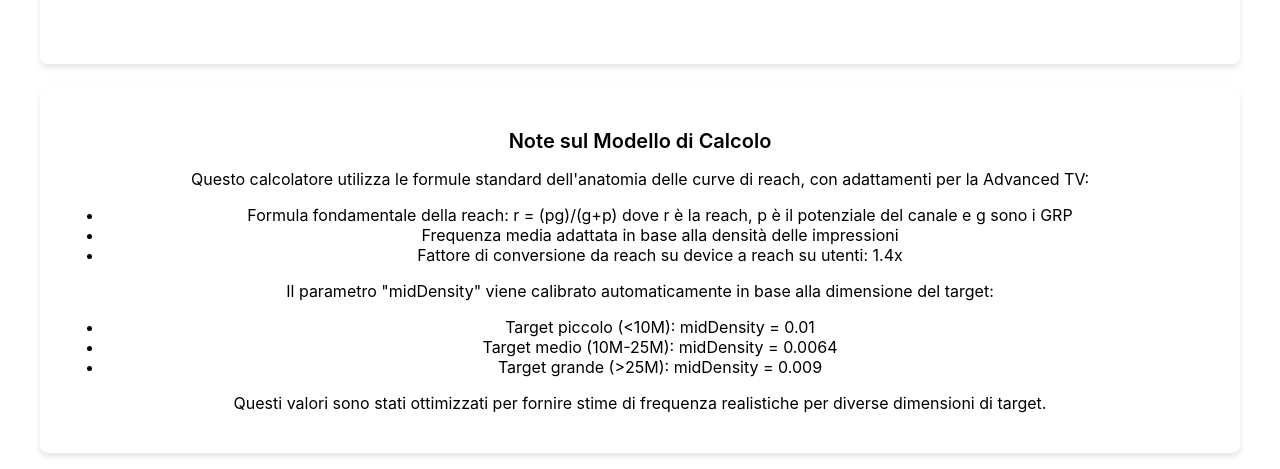
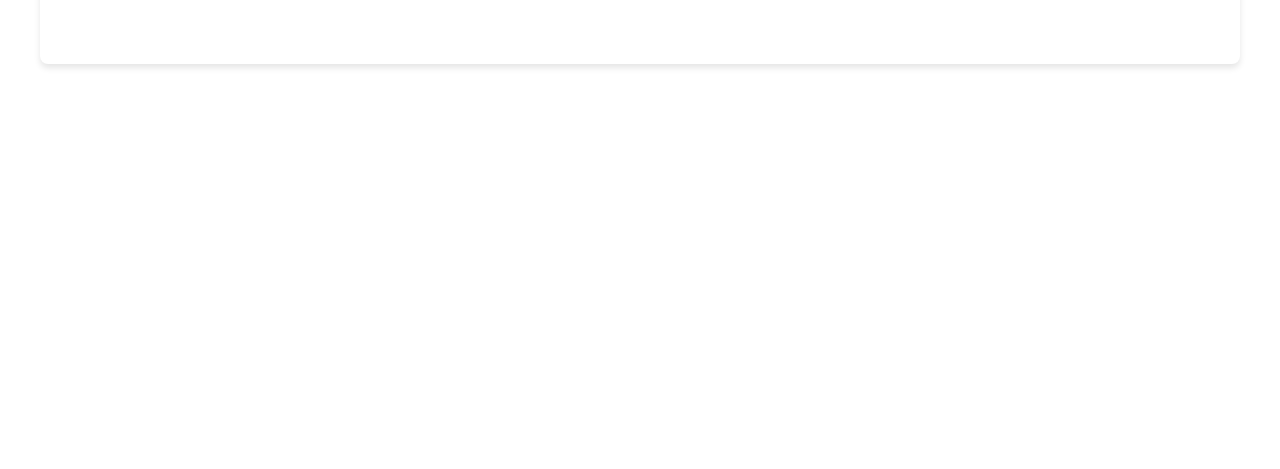
Before and after one commit to steprojects90/Reach-Lab, a React (Create React App) app: page / in a window 1280 px wide. Shown: the part 1245-1714 px from the top of the page. After the commit the page ends 1325 px from the top, so only its background shows below. Built offline with nearby package versions, Linux system fonts and the light colour scheme.

Commit message:
Update ReachLab.jsx

```diff
--- a/src/ReachLab.jsx
+++ b/src/ReachLab.jsx
@@ -371,7 +371,7 @@ const ReachLab = () => {
 
       <Card>
         <h2 className="card-title text-center">Parametri Campagna</h2>
-        <div className="form-grid-centered">
+        <div className="form-grid-centered" style={{ gap: '2rem' }}>
           <div className="form-group">
             <label htmlFor="targetSize" className="form-label">
               Dimensione Target (persone)
@@ -491,23 +491,6 @@ const ReachLab = () => {
           <canvas ref={canvasRef}></canvas>
         </div>
       </Card>
-
-      <Card>
-        <h2 className="card-title">Note sul Modello di Calcolo</h2>
-        <p>Questo calcolatore utilizza le formule standard dell'anatomia delle curve di reach, con adattamenti per la Advanced TV:</p>
-        <ul className="list">
-          <li>Formula fondamentale della reach: r = (pg)/(g+p) dove r è la reach, p è il potenziale del canale e g sono i GRP</li>
-          <li>Frequenza media adattata in base alla densità delle impressioni</li>
-          <li>Fattore di conversione da reach su device a reach su utenti: 1.4x</li>
-        </ul>
-        <p>Il parametro "midDensity" viene calibrato automaticamente in base alla dimensione del target:</p>
-        <ul className="list">
-          <li>Target piccolo (&lt;10M): midDensity = 0.01</li>
-          <li>Target medio (10M-25M): midDensity = 0.0064</li>
-          <li>Target grande (&gt;25M): midDensity = 0.009</li>
-        </ul>
-        <p>Questi valori sono stati ottimizzati per fornire stime di frequenza realistiche per diverse dimensioni di target.</p>
-      </Card>
     </div>
   );
 };
```
